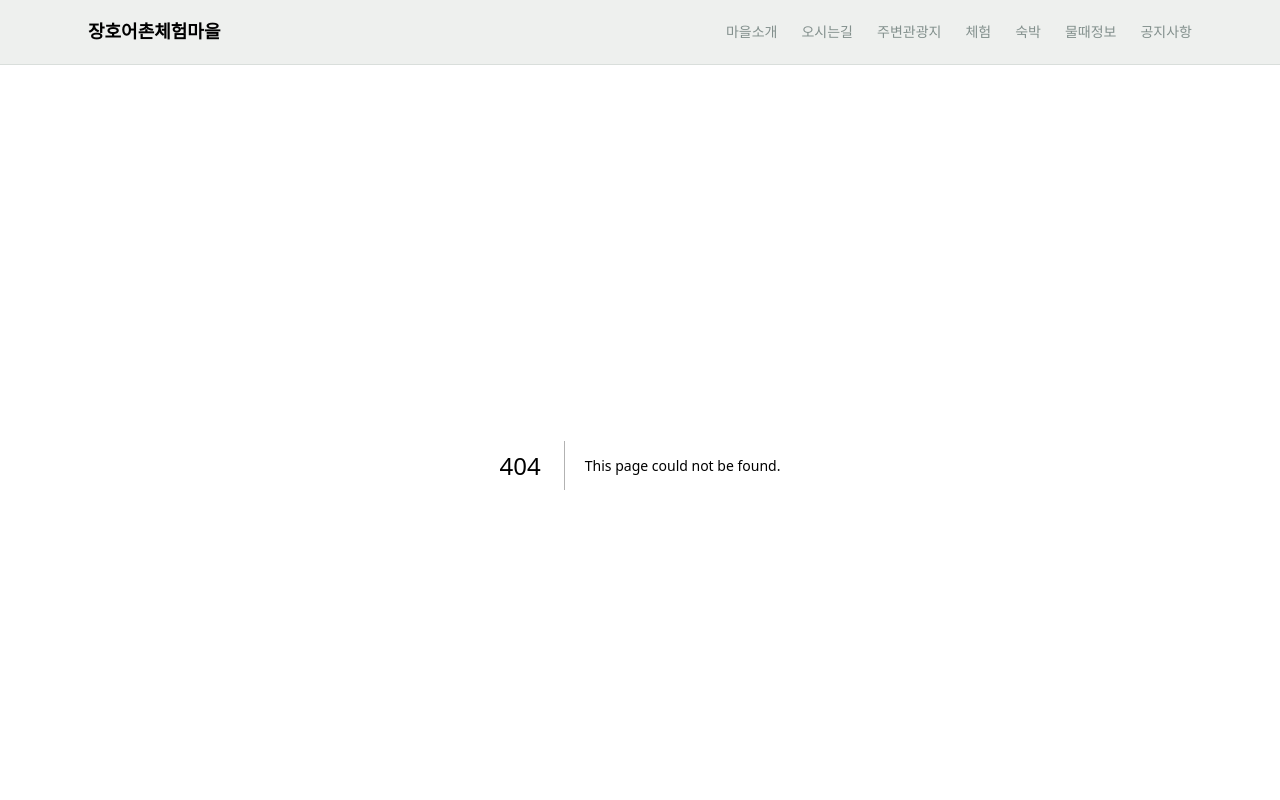
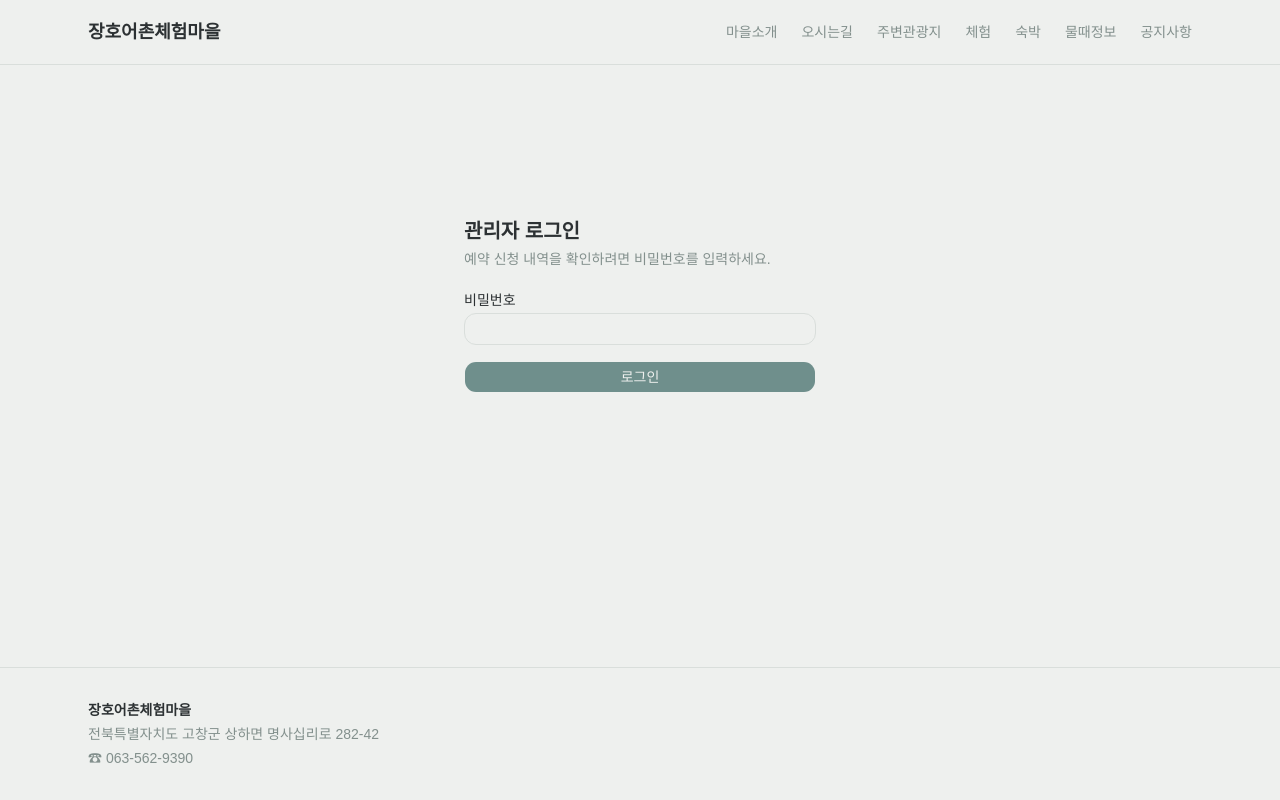
Before and after one commit to ndopy/jangho-project, a Next.js app in the folder apps/frontend/: page /admin/login in a window 1280 px wide. Before the commit this address had no page. Shown: the top 800 px of the page. Built offline with nearby package versions, Linux system fonts and the light colour scheme; no server answers; a web font is replaced by a local one.

Commit message:
feat(frontend): 관리자 로그인 페이지 추가
- AdminLoginForm: reservation-form.tsx와 동일한 useState + onSubmit
  패턴으로 loginAdmin 서버 액션 호출, 실패 시 에러 메시지 표시,
  성공 시 /admin/reservations로 라우팅
- /admin/login 페이지에서 폼 렌더링

```diff
--- /dev/null
+++ b/apps/frontend/app/admin/login/page.tsx
@@ -0,0 +1,13 @@
+import { AdminLoginForm } from '@/components/admin-login-form';
+
+export default function AdminLoginPage() {
+  return (
+    <div className="mx-auto flex min-h-[60vh] max-w-sm flex-col justify-center px-4">
+      <h1 className="text-xl font-bold">관리자 로그인</h1>
+      <p className="mt-1 text-sm text-muted-foreground">
+        예약 신청 내역을 확인하려면 비밀번호를 입력하세요.
+      </p>
+      <AdminLoginForm />
+    </div>
+  );
+}
--- /dev/null
+++ b/apps/frontend/components/admin-login-form.tsx
@@ -0,0 +1,47 @@
+'use client';
+
+import { useState, type FormEvent } from 'react';
+import { useRouter } from 'next/navigation';
+
+import { loginAdmin } from '@/lib/actions';
+import { Button } from '@/components/ui/button';
+import { Input } from '@/components/ui/input';
+import { Label } from '@/components/ui/label';
+
+export function AdminLoginForm() {
+  const router = useRouter();
+  const [error, setError] = useState<string | null>(null);
+  const [submitting, setSubmitting] = useState(false);
+
+  async function handleSubmit(event: FormEvent<HTMLFormElement>) {
+    event.preventDefault();
+    setSubmitting(true);
+    setError(null);
+
+    const formData = new FormData(event.currentTarget);
+    const result = await loginAdmin(formData);
+
+    if (result.error) {
+      setError(result.error);
+      setSubmitting(false);
+      return;
+    }
+
+    router.push('/admin/reservations');
+  }
+
+  return (
+    <form onSubmit={handleSubmit} className="mt-6 space-y-4">
+      <div className="space-y-1.5">
+        <Label htmlFor="password">비밀번호</Label>
+        <Input id="password" name="password" type="password" required />
+      </div>
+
+      {error && <p className="text-sm text-destructive">{error}</p>}
+
+      <Button type="submit" disabled={submitting} className="w-full">
+        {submitting ? '확인 중...' : '로그인'}
+      </Button>
+    </form>
+  );
+}
```
